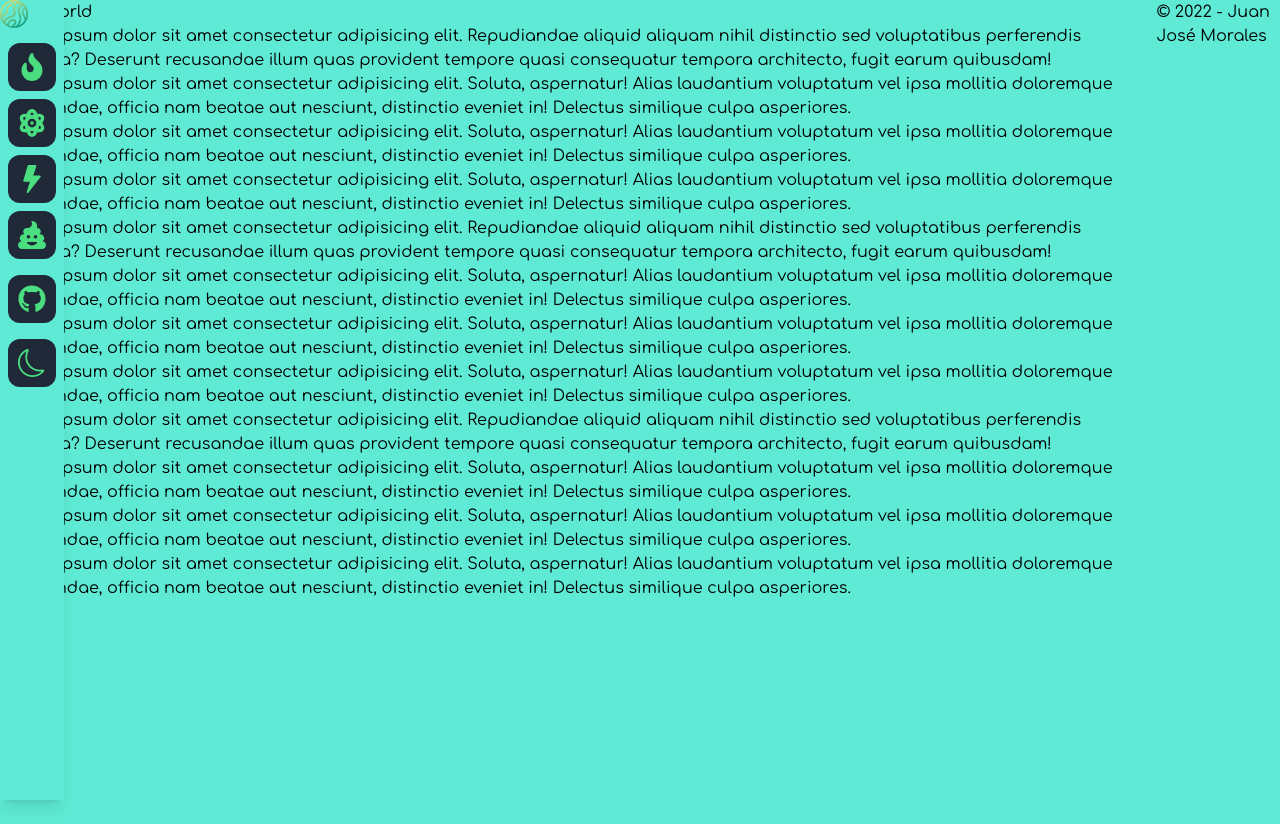
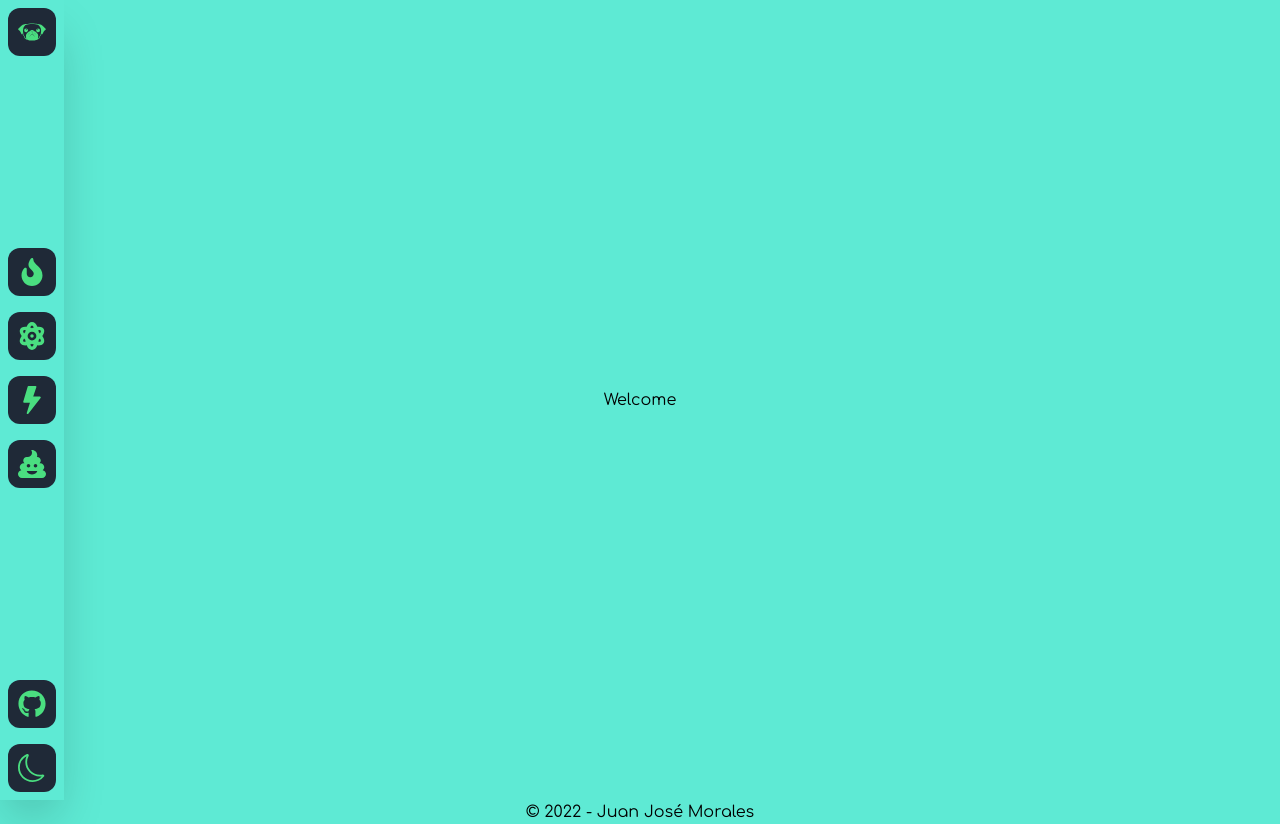
Before and after one commit to mstarrk/starrk.dev, a Next.js app: page / in a window 1280 px wide. Before the commit the page ends 800 px from the top, so only its background shows below. Built offline with nearby package versions, Linux system fonts and the light colour scheme.

Commit message:
Removed: logo - replaced with button, unnecesary css Added: columns, expand navbar button, .content-container css class Fixed: layout (css flex) , Link href issue, works route

```diff
--- a/components/Footer.tsx
+++ b/components/Footer.tsx
@@ -1,3 +1,7 @@
 export default function Footer() {
-  return <h1> &copy; 2022 - Juan José Morales</h1>;
+  return (
+    <div className="footer flex justify-evenly bottom-0 w-full">
+      <h1> &copy; 2022 - Juan José Morales</h1>
+    </div>
+  );
 }
--- a/components/Logo.tsx
+++ /dev/null
@@ -1,20 +0,0 @@
-import Link from "next/link";
-import Image from "next/image";
-
-export default function Logo() {
-  const img = "/images/logo.png";
-
-  return (
-    <Link href={"/"}>
-      <div>
-        <Image
-          id="logo"
-          src={img}
-          height={28}
-          width={28}
-          alt={"Website's Logo"}
-        />
-      </div>
-    </Link>
-  );
-}
--- a/components/Navbar.tsx
+++ b/components/Navbar.tsx
@@ -1,55 +1,80 @@
 import Link from "next/link";
-import Logo from "./Logo";
 import ToggleTheme from "./ToggleTheme";
 import NavbarButton from "./NavbarButton";
 
+import { SiPug } from "react-icons/si";
 import { BsFillLightningFill } from "react-icons/bs";
 import { FaFire, FaAtom, FaGithub, FaPoo } from "react-icons/fa";
 
+import { useState } from "react";
+
 export default function Navbar() {
+  const [expand, setExpand] = useState(false);
+
+  const expandNavbar = () => {
+    setExpand(!expand);
+  };
+
   return (
-    // TODO: Styling logo
     // TODO: Mobile menu
 
-    <div className="fixed top-0 left-0 h-screen w-16 m-0 flex flex-col dark:bg-gray-800 bg-teal-300 shadow-lg">
-      <Logo />
-      <ul id="navbar">
+    <div
+      className={
+        (expand ? "w-64  " : "w-16 ") +
+        "fixed top-0 left-0 h-screen m-0 flex flex-col dark:bg-gray-800 bg-teal-300 shadow-2xl z-20"
+      }
+    >
+      <div>
+        <NavbarButton icon={<SiPug size={28} />} onClick={expandNavbar} />
+      </div>
+      <ul
+        id="navbar"
+        className={
+          (expand ? "justify-right align-right " : "justify-center ") +
+          "flex-grow flex flex-col"
+        }
+      >
         <li>
-          <Link href="/">
-            <NavbarButton
-              icon={<FaFire size={28} />}
-              text={"Home"}
-              onClick={() => console.log("hey")}
-            />
+          <Link href="/" passHref>
+            <a>
+              <NavbarButton icon={<FaFire size={28} />} text={"Home"} />
+            </a>
           </Link>
         </li>
         <li>
-          <Link href="/works">
+          <Link href="/works" passHref>
+            <a>
               <NavbarButton icon={<FaAtom size={28} />} text={"Works"} />
+            </a>
           </Link>
         </li>
         <li>
-          <Link href="/posts">
+          <Link href="/posts" passHref>
+            <a>
               <NavbarButton
                 icon={<BsFillLightningFill size={28} />}
                 text={"Blog"}
               />
+            </a>
           </Link>
         </li>
         <li>
-          <Link href="/about">
+          <Link href="/about" passHref>
+            <a>
               <NavbarButton icon={<FaPoo size={28} />} text={"About"} />
+            </a>
           </Link>
         </li>
       </ul>
-      <a
-        href="https://github.com/mstarrk"
-        target={"_blank"}
-        rel="noopener noreferrer"
-      >
-        <NavbarButton icon={<FaGithub size={28} />} text={"Check my Github"} />
-      </a>
+      <div className="flex flex-col justify-end">
+        <NavbarButton
+          icon={<FaGithub size={28} />}
+          text={"Check my Github"}
+          onClick={() => window.open("http://github.com/mstarrk", "_blank")}
+        />
+
         <ToggleTheme />
+      </div>
     </div>
   );
 }
--- a/components/NavbarButton.tsx
+++ b/components/NavbarButton.tsx
@@ -6,13 +6,15 @@ export default function NavbarButton({
   onClick,
 }: {
   icon: ReactNode;
-  text: string;
+  text?: string;
   onClick?: MouseEventHandler<HTMLButtonElement>;
 }) {
   return (
     <button className="navbar-icon group" onClick={onClick}>
       {icon}
-      <span className="navbar-tooltip group-hover:scale-100">{text}</span>
+      {text ? (
+        <span className="navbar-tooltip group-hover:scale-100">{text}</span>
+      ) : null}
     </button>
   );
 }
--- a/components/layouts/Layout.tsx
+++ b/components/layouts/Layout.tsx
@@ -5,14 +5,16 @@ import Head from "next/head";
 
 export default function Layout({ children }: { children: React.ReactNode }) {
   return (
-    <div className="flex">
+    <>
       <Head>
         <meta name="viewport" content="width=device-width, initial-scale=1" />
         <title>starrk.dev</title>
       </Head>
       <Navbar />
-      <div>{children}</div>
-      <Footer />
-    </div>
+      <div className="my-container flex flex-col">
+        <div className="content-container">{children}</div>
+        <Footer />
+      </div>
+    </>
   );
 }
--- a/pages/about.tsx
+++ b/pages/about.tsx
@@ -1,4 +1,4 @@
 // Example route/component
 export default function About() {
-  return <h1>Hello About</h1>;
+  return <h1>About</h1>;
 }
--- a/pages/hello.tsx
+++ /dev/null
@@ -1,4 +0,0 @@
-// Example route/component
-export default function Hello() {
-  return <h1>Hello</h1>;
-}
--- a/pages/index.tsx
+++ b/pages/index.tsx
@@ -1,87 +1,9 @@
 import type { NextPage } from "next";
 import Head from "next/head";
 import Image from "next/image";
-import Navbar from "../components/Navbar";
-import styles from "../styles/Home.module.css";
 
 const Home: NextPage = () => {
-  return (
-    <div>
-      <h1>Hello world</h1>
-      <p>
-        Lorem ipsum dolor sit amet consectetur adipisicing elit. Repudiandae
-        aliquid aliquam nihil distinctio sed voluptatibus perferendis tempora?
-        Deserunt recusandae illum quas provident tempore quasi consequatur
-        tempora architecto, fugit earum quibusdam!
-      </p>
-      <p>
-        Lorem ipsum dolor sit amet consectetur adipisicing elit. Soluta,
-        aspernatur! Alias laudantium voluptatum vel ipsa mollitia doloremque
-        recusandae, officia nam beatae aut nesciunt, distinctio eveniet in!
-        Delectus similique culpa asperiores.
-      </p>
-      <p>
-        Lorem ipsum dolor sit amet consectetur adipisicing elit. Soluta,
-        aspernatur! Alias laudantium voluptatum vel ipsa mollitia doloremque
-        recusandae, officia nam beatae aut nesciunt, distinctio eveniet in!
-        Delectus similique culpa asperiores.
-      </p>
-      <p>
-        Lorem ipsum dolor sit amet consectetur adipisicing elit. Soluta,
-        aspernatur! Alias laudantium voluptatum vel ipsa mollitia doloremque
-        recusandae, officia nam beatae aut nesciunt, distinctio eveniet in!
-        Delectus similique culpa asperiores.
-      </p>
-      <p>
-        Lorem ipsum dolor sit amet consectetur adipisicing elit. Repudiandae
-        aliquid aliquam nihil distinctio sed voluptatibus perferendis tempora?
-        Deserunt recusandae illum quas provident tempore quasi consequatur
-        tempora architecto, fugit earum quibusdam!
-      </p>
-      <p>
-        Lorem ipsum dolor sit amet consectetur adipisicing elit. Soluta,
-        aspernatur! Alias laudantium voluptatum vel ipsa mollitia doloremque
-        recusandae, officia nam beatae aut nesciunt, distinctio eveniet in!
-        Delectus similique culpa asperiores.
-      </p>
-      <p>
-        Lorem ipsum dolor sit amet consectetur adipisicing elit. Soluta,
-        aspernatur! Alias laudantium voluptatum vel ipsa mollitia doloremque
-        recusandae, officia nam beatae aut nesciunt, distinctio eveniet in!
-        Delectus similique culpa asperiores.
-      </p>
-      <p>
-        Lorem ipsum dolor sit amet consectetur adipisicing elit. Soluta,
-        aspernatur! Alias laudantium voluptatum vel ipsa mollitia doloremque
-        recusandae, officia nam beatae aut nesciunt, distinctio eveniet in!
-        Delectus similique culpa asperiores.
-      </p>
-      <p>
-        Lorem ipsum dolor sit amet consectetur adipisicing elit. Repudiandae
-        aliquid aliquam nihil distinctio sed voluptatibus perferendis tempora?
-        Deserunt recusandae illum quas provident tempore quasi consequatur
-        tempora architecto, fugit earum quibusdam!
-      </p>
-      <p>
-        Lorem ipsum dolor sit amet consectetur adipisicing elit. Soluta,
-        aspernatur! Alias laudantium voluptatum vel ipsa mollitia doloremque
-        recusandae, officia nam beatae aut nesciunt, distinctio eveniet in!
-        Delectus similique culpa asperiores.
-      </p>
-      <p>
-        Lorem ipsum dolor sit amet consectetur adipisicing elit. Soluta,
-        aspernatur! Alias laudantium voluptatum vel ipsa mollitia doloremque
-        recusandae, officia nam beatae aut nesciunt, distinctio eveniet in!
-        Delectus similique culpa asperiores.
-      </p>
-      <p>
-        Lorem ipsum dolor sit amet consectetur adipisicing elit. Soluta,
-        aspernatur! Alias laudantium voluptatum vel ipsa mollitia doloremque
-        recusandae, officia nam beatae aut nesciunt, distinctio eveniet in!
-        Delectus similique culpa asperiores.
-      </p>
-    </div>
-  );
+  return <div>Welcome</div>;
 };
 
 export default Home;
--- a/pages/posts/index.tsx
+++ b/pages/posts/index.tsx
@@ -1,3 +1,3 @@
 export default function Posts() {
-  return <h1>All posts</h1>;
+  return <h1>Blog</h1>;
 }
--- a/pages/works/works.tsx
+++ b/pages/works/index.tsx
@@ -1,4 +1,4 @@
 // Example route/component
 export default function Works() {
-  return <h1>Hello Works</h1>;
+  return <h1>Works</h1>;
 }
--- a/styles/globals.css
+++ b/styles/globals.css
@@ -30,6 +30,9 @@ body::-webkit-scrollbar-thumb {
 
 /* NavbarIcon */
 @layer components {
+  .content-container {
+    @apply flex justify-center items-center flex-col min-h-screen max-h-fit;
+  }
   .navbar-icon {
     @apply relative flex items-center justify-center rounded-xl h-12 w-12 mt-2 mb-2 mx-auto bg-gray-800 text-green-400 hover:bg-green-400 hover:text-white;
   }
```
Also changed, not shown: styles/Home.module.css (deleted, +0 -129 lines). Lines whose indentation alone changed are shown as unchanged.
